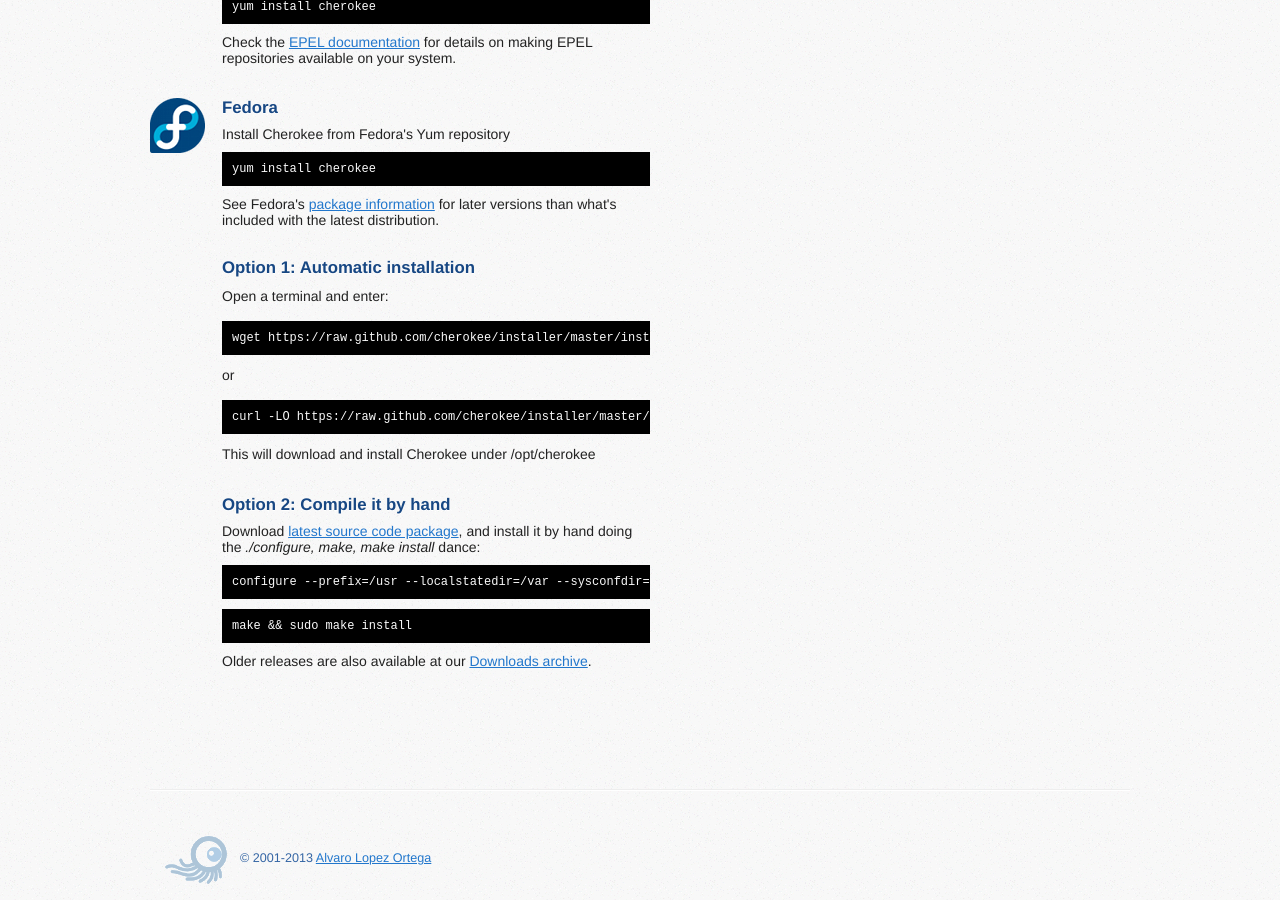
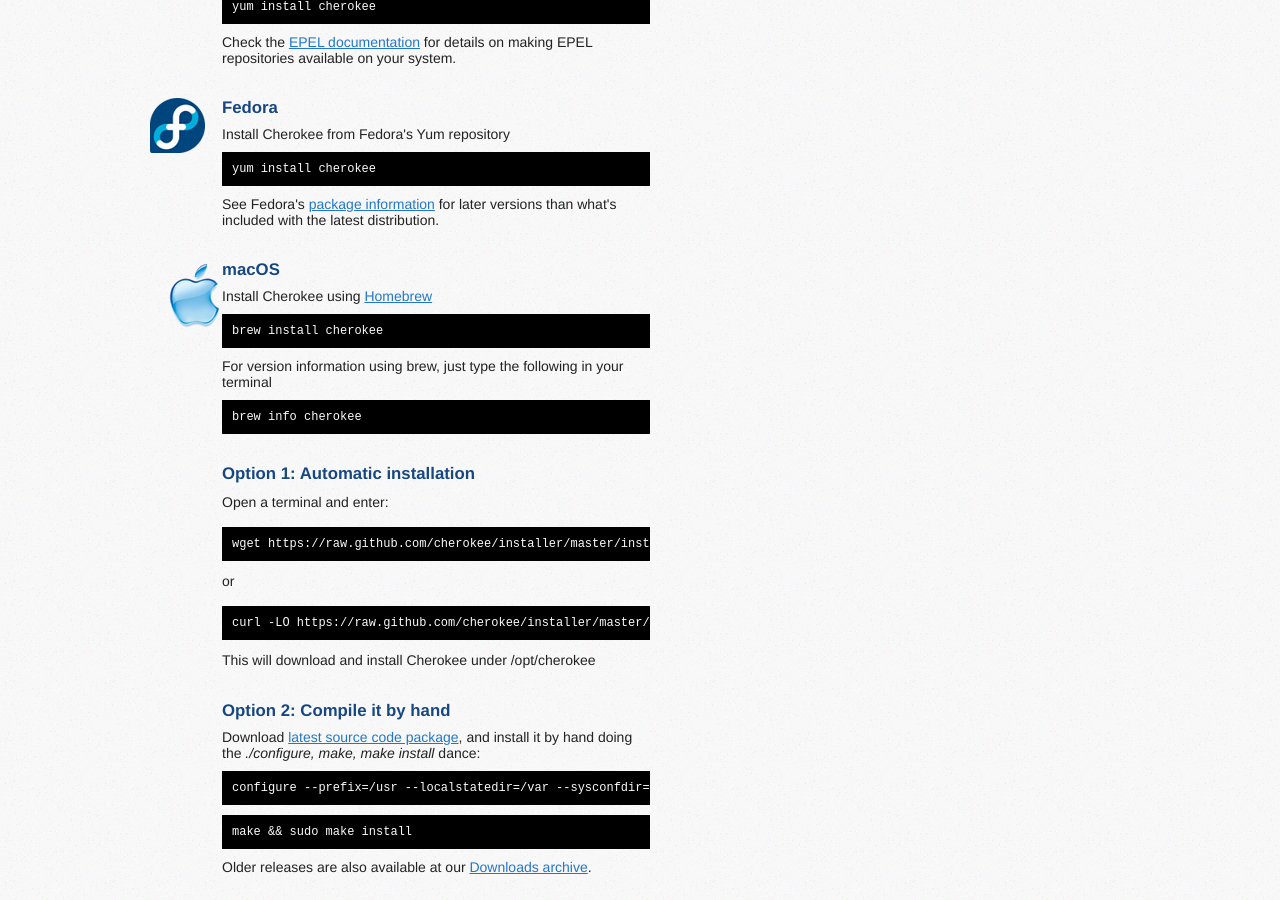
Before and after one commit to cherokee/cherokee.github.com, a Jekyll site: the page built from downloads.html, in a window 1280 px wide and 900 px high, scrolled down 1018 px. Built offline with Jekyll 4.4.1, drawn with Linux system fonts in a browser that asks for light colours; nearby versions of some CDN libraries.

Commit message:
Added instructions to install on Mac using Homebrew

```diff
--- a/downloads.html
+++ b/downloads.html
@@ -186,6 +186,16 @@
                     </div>
 
 
+                    <div class="platform" id="platform-macosx">
+                        <h3>macOS</h3>
+                        Install Cherokee using <a href="https://brew.sh" title="Install Cherokee Web Server from Homebrew">Homebrew</a>
+                        <pre class="terminal">brew install cherokee</pre>
+                        <div class="platform-details">
+                            For version information using brew, just type the following in your terminal
+                            <pre class="terminal">brew info cherokee</pre>
+                        </div>
+                    </div>
+
 
                     <div class="platform" id="platform-independant">
                         <h3>Option 1: Automatic installation</h3>
```
